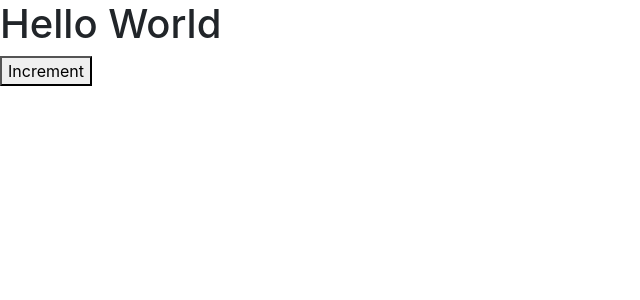
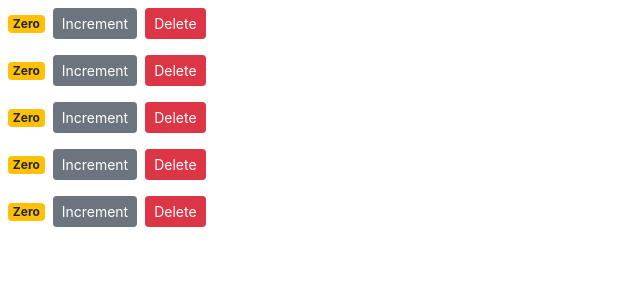
Before and after one commit to Yorvi/shopping-cart-react, a React (Create React App) app: page / in a window 1280 px wide. Shown: the top 300 px of the page, without its empty margins (0-640 px from the left). Built offline with nearby package versions, Linux system fonts and the light colour scheme.

Commit message:
added fake delete btn and counter

```diff
--- a/src/components/counter.jsx
+++ b/src/components/counter.jsx
@@ -1,14 +1,43 @@
 import React, { Component } from 'react';
 
 class Counter extends Component {
+
+  state = {
+    value: this.props.value
+  };
+
+  getBadgeClasses() {
+    let classes = "badge m-2 badge-";
+    classes += this.state.value === 0 ? "warning" : "primary";
+    return classes;
+  };
+
+  formatCount() {
+    return this.state.value === 0 ? "Zero" : this.state.value;
+  };
+
+  handleIncrement = () => {
+    this.setState({ value: this.state.value + 1 })
+  };
+
   render() {
     return (
-      <React.Fragment>
-        <h1>Hello World</h1>
-        <button>Increment</button>
-      </React.Fragment>
+      <div>
+
+        <span className={this.getBadgeClasses()}>{this.formatCount()}</span>
+
+        <button
+          onClick={this.handleIncrement}
+          className="btn btn-secondary btn-sm "
+        >
+          Increment
+        </button>
+
+        <button onClick={() => this.props.onDelete(this.props.id) } className="btn btn-danger btn-sm m-2">Delete</button>
+
+      </div>
     );
-  }
+  };
 }
 
 export default Counter;
--- /dev/null
+++ b/src/components/counters.jsx
@@ -0,0 +1,37 @@
+import React, { Component } from 'react'
+import Counter from './counter';
+
+class Counters extends Component {
+  state = {
+    counters: [
+      { id: 1, value: 0 },
+      { id: 2, value: 0 },
+      { id: 3, value: 0 },
+      { id: 4, value: 0 },
+      { id: 5, value: 0 }
+    ]
+  };
+
+  handleDelete = (counterId) => {
+    let counters = this.state.counters.filter(c => c.id !== counterId);
+    this.setState({counters: counters})
+  };
+
+
+  render() {
+    return (
+      <div>
+        {this.state.counters.map(counter => (
+          <Counter
+            key={counter.id}
+            id={counter.id}
+            onDelete={this.handleDelete}
+            value={counter.value}
+          />
+        ))}
+      </div>
+    );
+  };
+}
+
+export default Counters;
```
Also changed, not shown: src/index.js (+5 -3 lines).
